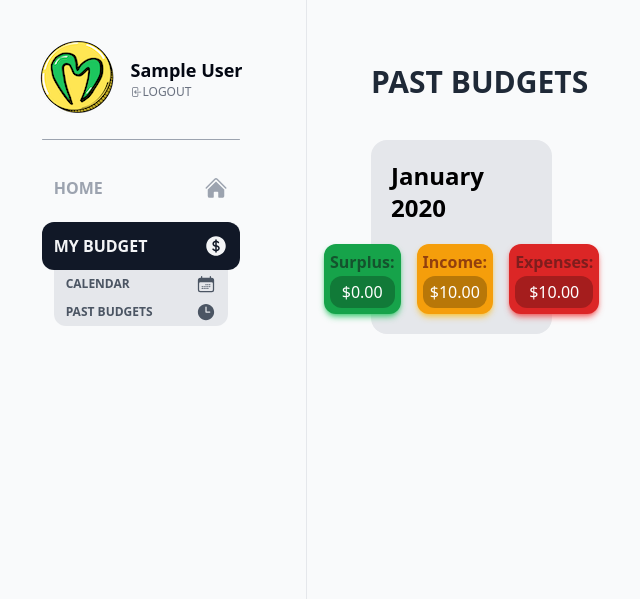
After one commit to lexman02/mulaflow, a Django app: page /budget/past in a window 1280 px wide. The commit adds this page. Shown: the top 599 px of the page, without its empty margins (24-664 px from the left). Run offline with Django 4.2, Linux system fonts and the light colour scheme; a user stored in the database is signed in; tables that the repository leaves empty hold one stand-in row (values such as "Sample post"); style sheets or scripts are compiled from the project's sources; some libraries are stand-ins or nearby versions.

Commit message:
implement past budgets

```diff
--- /dev/null
+++ b/budget/templates/past_budgets.html
@@ -0,0 +1,47 @@
+{% extends 'authenticated.html' %}
+
+{% block content %}
+    <h2 class="text-3xl font-black text-gray-800 uppercase">Past Budgets</h2>
+    <div class="grid grid-cols-4 gap-8 justify-items-stretch">
+        {% for budget in budgets %}
+            <a href="{% url 'budget_by_month' budget.budget.created|date:"Y" budget.budget.created|date:"m" %}" class="flex flex-col items-center space-y-5 block bg-gray-200 rounded-2xl p-5">
+                <span class="text-2xl font-extrabold">{{ budget.budget.created|date:"F Y" }}</span>
+                <div class="flex space-x-4 text-center">
+                    <div class="bg-green-600 shadow-md shadow-green-500/70 rounded-xl p-1.5 space-y-0.5">
+                        <div class="text-green-900 font-bold">Surplus:</div>
+                        <div class="text-white font-medium bg-black/25 p-1 rounded-xl">
+                            ${{ budget.totals.surplus|floatformat:2 }}
+                        </div>
+                    </div>
+                    <div class="bg-amber-500 shadow-md shadow-amber-400/70 rounded-xl p-1.5 space-y-0.5">
+                        <div class="text-amber-800 font-bold">Income:</div>
+                        <div class="text-white font-medium bg-black/25 p-1 rounded-xl">
+                            ${{ budget.totals.income|floatformat:2 }}
+                        </div>
+                    </div>
+                    <div class="bg-red-600 shadow-md shadow-red-500/70 rounded-xl p-1.5 space-y-0.5">
+                        <div class="text-red-900 font-bold">Expenses:</div>
+                        <div class="text-white font-medium bg-black/25 p-1 rounded-xl">
+                            ${{ budget.totals.expenses|floatformat:2 }}
+                        </div>
+                    </div>
+                </div>
+            </a>
+        {% empty %}
+            <div class="col-span-full flex flex-col items-center justify-center space-y-5 bg-gray-100/40 shadow-md border-2 border-dashed border-gray-300 p-5 rounded-xl">
+                <span class="text-2xl font-extrabold">No previous budgets found</span>
+                <a href="{% url 'budget' %}" class="flex items-center justify-center space-x-2 bg-green-600 rounded-xl px-3 py-2 shadow-md shadow-green-500/70 text-white text-xl font-semibold">
+                    <svg xmlns="http://www.w3.org/2000/svg" viewBox="0 0 24 24" fill="currentColor" class="w-6 h-6">
+                        <path d="M10.464 8.746c.227-.18.497-.311.786-.394v2.795a2.252 2.252 0 01-.786-.393c-.394-.313-.546-.681-.546-1.004 0-.323.152-.691.546-1.004zM12.75 15.662v-2.824c.347.085.664.228.921.421.427.32.579.686.579.991 0 .305-.152.671-.579.991a2.534 2.534 0 01-.921.42z"/>
+                        <path fill-rule="evenodd"
+                              d="M12 2.25c-5.385 0-9.75 4.365-9.75 9.75s4.365 9.75 9.75 9.75 9.75-4.365 9.75-9.75S17.385 2.25 12 2.25zM12.75 6a.75.75 0 00-1.5 0v.816a3.836 3.836 0 00-1.72.756c-.712.566-1.112 1.35-1.112 2.178 0 .829.4 1.612 1.113 2.178.502.4 1.102.647 1.719.756v2.978a2.536 2.536 0 01-.921-.421l-.879-.66a.75.75 0 00-.9 1.2l.879.66c.533.4 1.169.645 1.821.75V18a.75.75 0 001.5 0v-.81a4.124 4.124 0 001.821-.749c.745-.559 1.179-1.344 1.179-2.191 0-.847-.434-1.632-1.179-2.191a4.122 4.122 0 00-1.821-.75V8.354c.29.082.559.213.786.393l.415.33a.75.75 0 00.933-1.175l-.415-.33a3.836 3.836 0 00-1.719-.755V6z"
+                              clip-rule="evenodd"/>
+                    </svg>
+                    <span>
+                        Go to current budget
+                    </span>
+                </a>
+            </div>
+        {% endfor %}
+    </div>
+{% endblock %}
--- a/budget/urls.py
+++ b/budget/urls.py
@@ -3,6 +3,7 @@ from . import views
 
 urlpatterns = [
     path("", views.get_budget, name="budget"),
+    path("past", views.get_past_budgets, name="past_budgets"),
     path("new", views.create_budget, name="new_budget"),
     path("calendar", views.get_calendar, name="calendar"),
     path("calendar/<int:year>/<int:month>/", views.get_calendar, name="calendar_by_month"),
--- a/budget/views.py
+++ b/budget/views.py
@@ -77,6 +77,25 @@ def get_calendar(request, year=None, month=None):
         redirect('new_budget')
 
     return render(request, 'calendar.html', context)
+
+
+# Get all budgets for the current user (excluding the current month)
+@login_required
+def get_past_budgets(request):
+    budgets = []
+    today = datetime.date.today()
+
+    for budget in Budget.objects.filter(user=request.user).order_by('-created').exclude(created__month=today.month, created__year=today.year):
+        budget_totals = Budget.objects.current_budget_totals(request.user)
+        budgets.append({
+            'budget': budget,
+            'totals': budget_totals,
+        })
+
+    context = {
+        'budgets': budgets,
+    }
+    return render(request, 'past_budgets.html', context)
 
 
 # Create a new budget (add income sources and expenses)
--- a/mulaflow/templates/includes/sidebar.html
+++ b/mulaflow/templates/includes/sidebar.html
@@ -52,7 +52,7 @@
                             <path fill-rule="evenodd" d="M6.75 2.25A.75.75 0 017.5 3v1.5h9V3A.75.75 0 0118 3v1.5h.75a3 3 0 013 3v11.25a3 3 0 01-3 3H5.25a3 3 0 01-3-3V7.5a3 3 0 013-3H6V3a.75.75 0 01.75-.75zm13.5 9a1.5 1.5 0 00-1.5-1.5H5.25a1.5 1.5 0 00-1.5 1.5v7.5a1.5 1.5 0 001.5 1.5h13.5a1.5 1.5 0 001.5-1.5v-7.5z" clip-rule="evenodd" />
                         </svg>
                     </a>
-                    <a href="{% url 'all_budgets' %}" class="flex justify-between items-center font-semibold text-xs hover:bg-gray-300 rounded-b-xl hover:text-gray-600 smooth-hover px-3 py-1 {% if request.path == '/budget/all' %} bg-gray-500 text-gray-50 {% else %} bg-gray-200 text-gray-600 {% endif %}">
+                    <a href="{% url 'past_budgets' %}" class="flex justify-between items-center font-semibold text-xs hover:bg-gray-300 rounded-b-xl hover:text-gray-600 smooth-hover px-3 py-1 {% if request.path == '/budget/all' %} bg-gray-500 text-gray-50 {% else %} bg-gray-200 text-gray-600 {% endif %}">
                         PAST BUDGETS
                         <svg xmlns="http://www.w3.org/2000/svg" viewBox="0 0 24 24" fill="currentColor" class="w-5 h-5">
                             <path fill-rule="evenodd" d="M12 2.25c-5.385 0-9.75 4.365-9.75 9.75s4.365 9.75 9.75 9.75 9.75-4.365 9.75-9.75S17.385 2.25 12 2.25zM12.75 6a.75.75 0 00-1.5 0v6c0 .414.336.75.75.75h4.5a.75.75 0 000-1.5h-3.75V6z" clip-rule="evenodd" />
```
